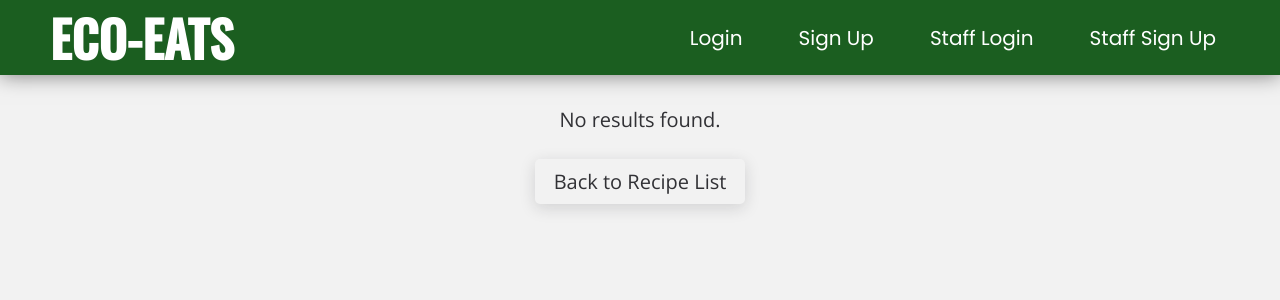
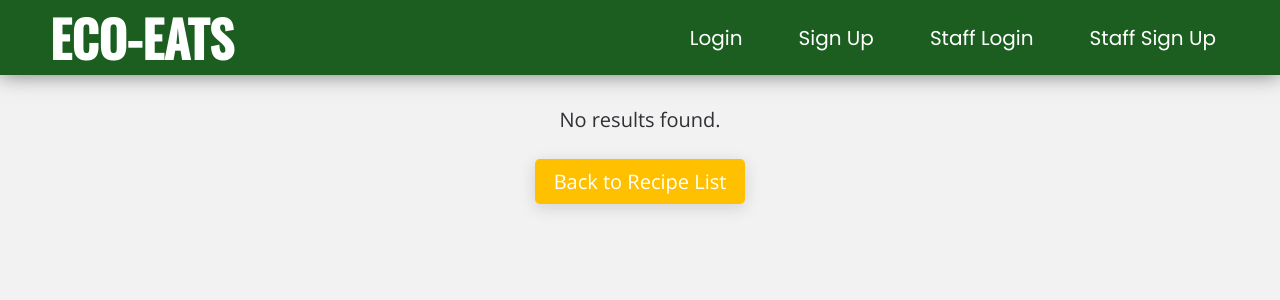
Before and after one commit to DamienSng/AppDev, a Flask app: page /search in a window 1280 px wide. Shown: the top 300 px of the page. Run offline with Flask 3, Linux system fonts and the light colour scheme; some libraries are stand-ins or nearby versions.

Commit message:
update css for search_results.html

```diff
--- a/website/templates/search_results.html
+++ b/website/templates/search_results.html
@@ -71,6 +71,6 @@
 <p style="margin-top: 20px; text-align: center;">No results found.</p>
 {% endif %}
 <div class="col-xl-12 text-center mt-4">
-    <a href="{{ url_for('recipes') }}" class="btn btn-primary">Back to Recipe List</a>
+    <a href="{{ url_for('recipes') }}" class="btn btn-primary" style="background-color: #ffc000; border: #ffc000; color: #fff;">Back to Recipe List</a>
 </div>
 {% endblock %}
```
